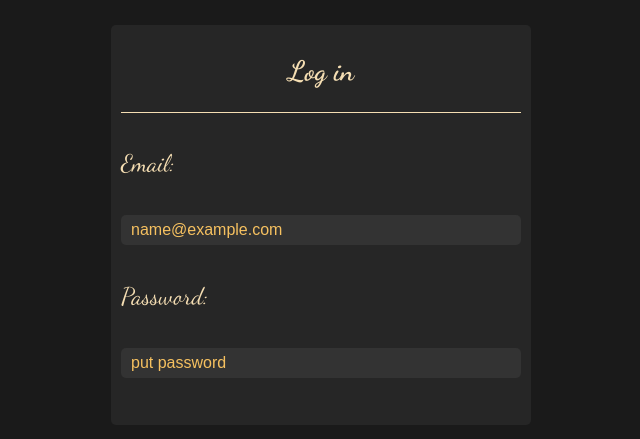
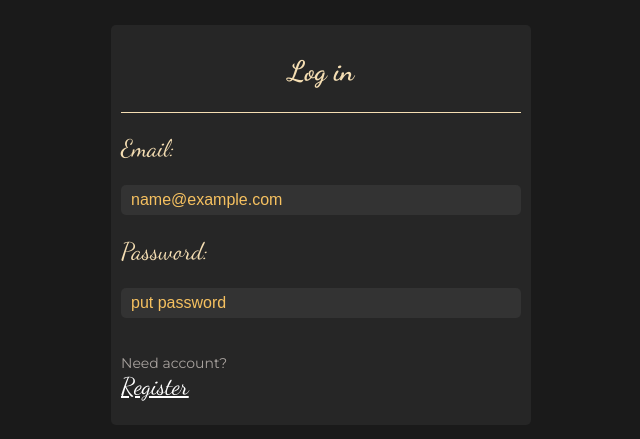
Before and after one commit to MarcinProgramista/Diary-AI-frontend, a React (Vite) app: page /login in a window 1280 px wide. Shown: the part 175-614 px from the top of the page, without its empty margins (319-959 px from the left). Built offline with nearby package versions, Linux system fonts and the light colour scheme.

Commit message:
Add StyledSpanRegisterLogin and  StyledHrefRegisterLogin

```diff
--- a/src/components/Login/Login.jsx
+++ b/src/components/Login/Login.jsx
@@ -10,6 +10,8 @@ import WrapperSeparator from "../ui/WrapperSeparator/WrapperSeparator";
 import FormWrapperRegisterLogin from "../ui/FormWrapperRegisterLogin/FormWrapperRegisterLogin";
 import LabelWrapper from "../ui/LabelWrapper/LabelWrapper";
 import StyledInput from "../ui/StyledInput/StyledInput";
+import StyledSpanRegisterLogin from "../ui/StyledSpanRegisterLogin/StyledSpanRegisterLogin";
+import StyledHrefRegisterLogin from "../ui/StyledHrefRegisterLogin/StyledHrefRegisterLogin";
 
 const Login = () => {
   const { setAuth } = useAuth();
@@ -59,6 +61,16 @@ const Login = () => {
             placeholder="put password"
           />
         </FormWrapperRegisterLogin>
+        <p>
+          Need account?
+          <br />
+          <StyledSpanRegisterLogin className="line">
+            {/*put router link here*/}
+            <StyledHrefRegisterLogin href="/register">
+              Register
+            </StyledHrefRegisterLogin>
+          </StyledSpanRegisterLogin>
+        </p>
       </SectionWrapper>
     </Wrapper>
   );
```
